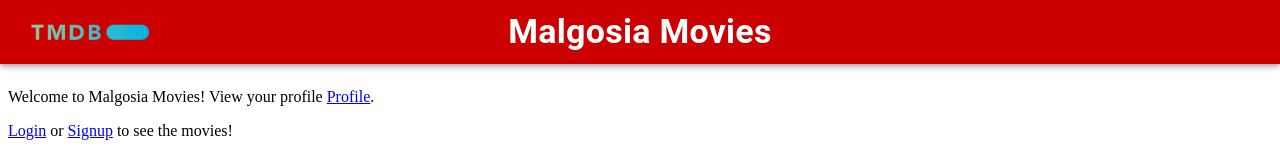
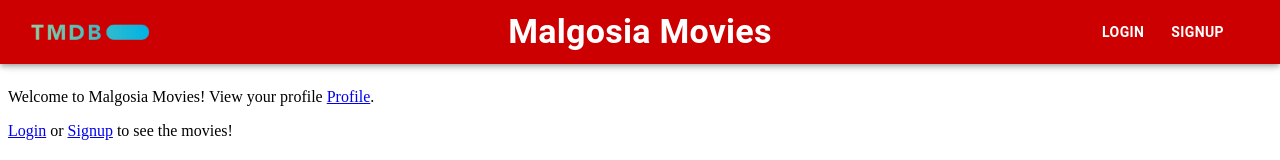
Before and after one commit to MalgorzataVictor/web-api-ca, a React (Vite) app in the folder react-movies/: page / in a window 1280 px wide. Shown: the top 160 px of the page. Built offline with nearby package versions, Linux system fonts and the light colour scheme; some icons are missing.

Commit message:
Added login features to topbar

```diff
--- a/react-movies/src/components/siteHeader/index.jsx
+++ b/react-movies/src/components/siteHeader/index.jsx
@@ -1,4 +1,4 @@
-import React, { useState } from "react";
+import React, { useState, useContext } from "react";
 import AppBar from "@mui/material/AppBar";
 import Toolbar from "@mui/material/Toolbar";
 import Typography from "@mui/material/Typography";
@@ -8,24 +8,24 @@ import Drawer from "@mui/material/Drawer";
 import List from "@mui/material/List";
 import ListItem from "@mui/material/ListItem";
 import ListItemText from "@mui/material/ListItemText";
-import { useNavigate } from "react-router";
-import { styled } from "@mui/material/styles";
-import Box from "@mui/material/Box";
-import img from '../../images/logo.png';
-import CardMedia from "@mui/material/CardMedia";
-import CloseIcon from "@mui/icons-material/Close";
 import ListItemButton from "@mui/material/ListItemButton";
 import ListItemIcon from "@mui/material/ListItemIcon";
 import Divider from '@mui/material/Divider';
+import { useNavigate, Link } from "react-router";
+import { styled } from "@mui/material/styles";
+import Box from "@mui/material/Box";
+import CardMedia from "@mui/material/CardMedia";
+import CloseIcon from "@mui/icons-material/Close";
+import Button from "@mui/material/Button";
 
-
-
-
+import img from '../../images/logo.png';
+import { AuthContext } from "../../contexts/authContext";
 
 const Offset = styled("div")(({ theme }) => theme.mixins.toolbar);
 
 const SiteHeader = () => {
   const [drawerOpen, setDrawerOpen] = useState(false);
+  const context = useContext(AuthContext);
   const navigate = useNavigate();
 
   const menuOptions = [
@@ -48,13 +48,16 @@ const SiteHeader = () => {
   return (
     <>
       <AppBar position="fixed" sx={{ backgroundColor: "#cc0000" }}>
-        <Toolbar sx={{ justifyContent: "space-between", position: "relative" }}>
+        <Toolbar sx={{ position: "relative" }}>
+          {/* Left: Logo */}
           <CardMedia
             component="img"
             image={img}
             alt="Logo"
             sx={{ height: 64, width: 128 }}
           />
+
+          {/* Centered Title */}
           <Box
             sx={{
               position: "absolute",
@@ -67,11 +70,54 @@ const SiteHeader = () => {
               Malgosia Movies
             </Typography>
           </Box>
-          <IconButton color="inherit" edge="end" onClick={() => setDrawerOpen(true)}>
+
+          {/* Auth Buttons - positioned between title and drawer icon */}
+          <Box
+            sx={{
+              display: "inline-flex",
+              alignItems: "center",
+              gap: 1,
+              position: "absolute",
+              right: 48, // distance from the right edge / drawer icon
+              top: "50%",
+              transform: "translateY(-50%)",
+            }}
+          >
+            {context.isAuthenticated ? (
+              <>
+                <Typography component="span" sx={{ fontWeight: "bold" }}>
+                  Welcome, {context.userName}!
+                </Typography>
+                <Button color="inherit" sx={{ fontWeight: "bold" }} onClick={() => context.signout()}>
+                  Sign out
+                </Button>
+              </>
+            ) : (
+              <>
+                <Button color="inherit" sx={{ fontWeight: "bold" }} onClick={() => navigate("/login")}>
+                  Login
+                </Button>
+                <Button color="inherit" sx={{ fontWeight: "bold" }} onClick={() => navigate("/signup")}>
+                  Signup
+                </Button>
+              </>
+            )}
+          </Box>
+
+          {/* Right: Drawer Icon */}
+          <IconButton
+            color="inherit"
+            edge="end"
+            onClick={() => setDrawerOpen(true)}
+            sx={{ position: "absolute", right: 0 }}
+          >
             <MenuIcon />
           </IconButton>
         </Toolbar>
+
+
       </AppBar>
+
       <Drawer
         anchor="right"
         open={drawerOpen}
@@ -147,12 +193,9 @@ const SiteHeader = () => {
                   </ListItemButton>
                 </ListItem>
 
-
                 {(index === 0 || index === 2 || index === 7) && (
                   <>
                     <Divider sx={{ my: 1, backgroundColor: "rgba(255,255,255,0.3)" }} />
-
-
                     {index === 2 && (
                       <Typography
                         variant="h6"
@@ -188,10 +231,8 @@ const SiteHeader = () => {
               </React.Fragment>
             ))}
           </List>
-
         </Box>
       </Drawer>
-
 
       <Offset />
     </>
```
